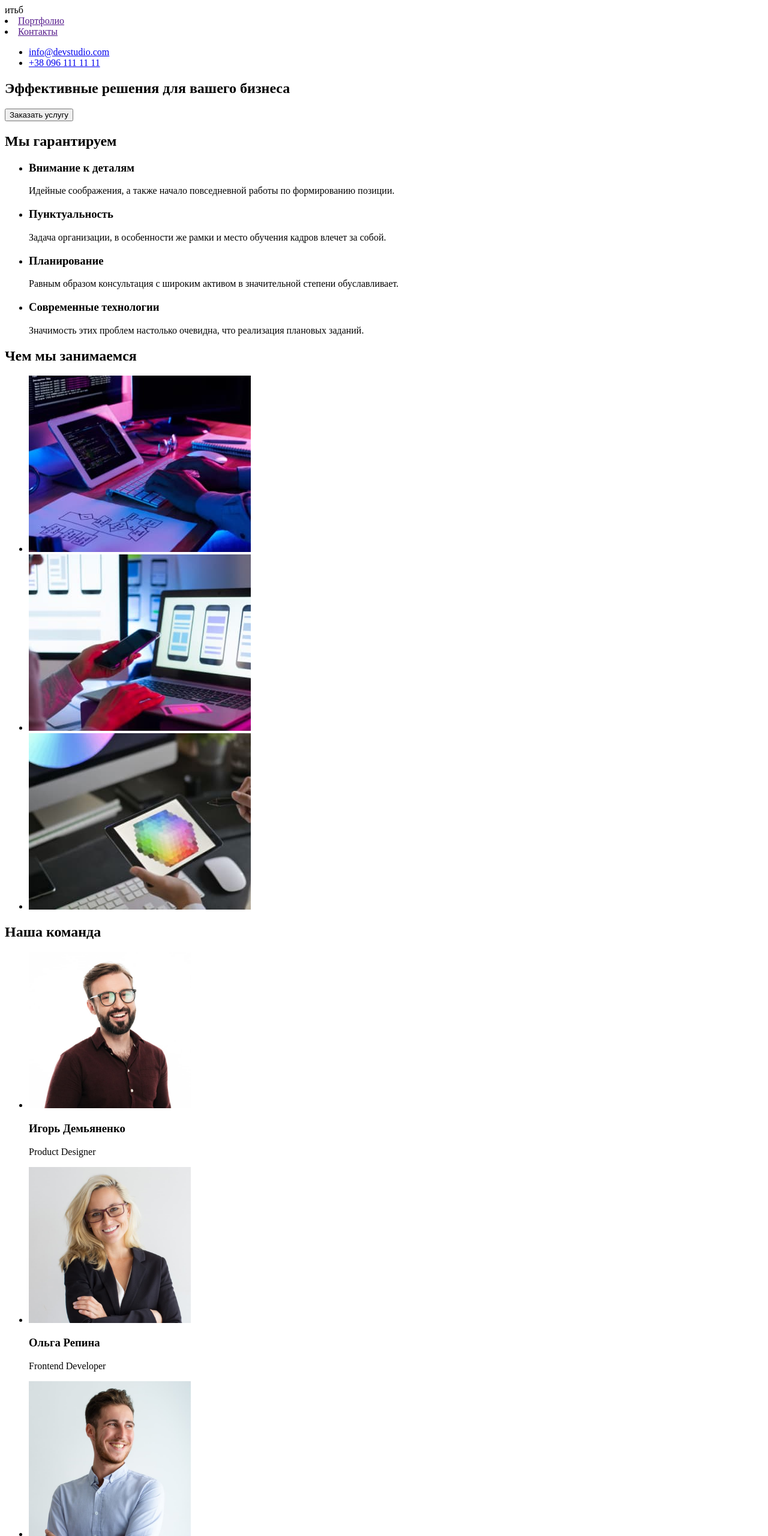
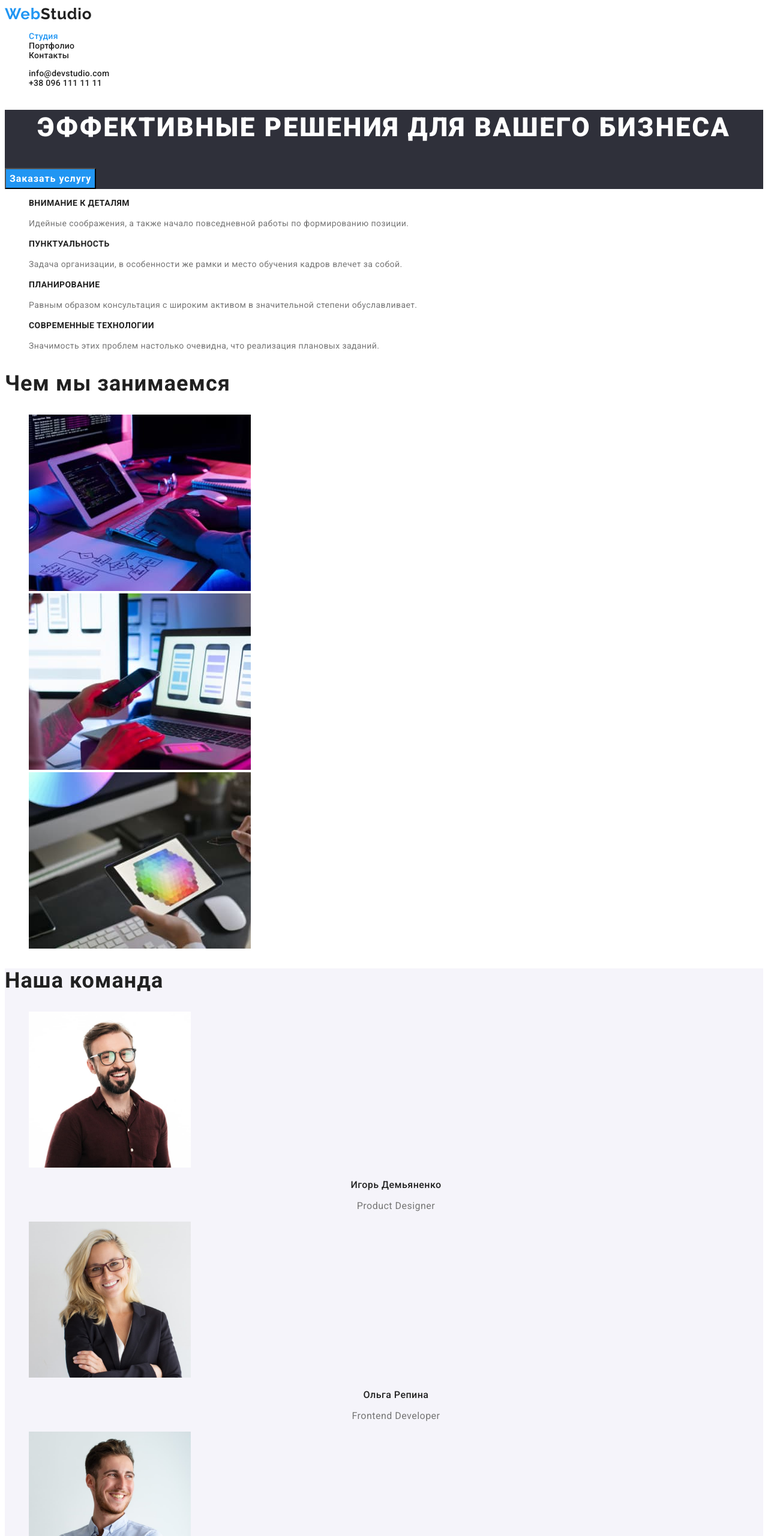
Before and after one commit to Dmiiitry/goit-markup-hw-02, a plain HTML site: page index.html in a window 1280 px wide. Shown: the top 2560 px of the page at 60% size. Drawn offline with Linux system fonts and the light colour scheme.

Commit message:
Закінчена розмітка "Портфоліо", та додані стилі CSS

```diff
--- /dev/null
+++ b/CSS/styles.css
@@ -0,0 +1,256 @@
+/*========START COMPONENTS========*/
+:root {
+  --main-color: #212121;
+  --accent-color: #2196f3;
+  --secondary-text-color: #757575;
+  --third-text-color: #ffffff;
+  --primary-font-family: "Roboto", sans-serif;
+  --secondary-font-family: "Raleway", sans-serif;
+}
+.list {
+  list-style: none;
+}
+.link {
+  text-decoration: none;
+  font-family: var(--primary-font-family);
+  font-style: normal;
+  font-weight: 500;
+  font-size: 14px;
+  line-height: 1.14;
+  letter-spacing: 0.02em;
+
+  color: var(--main-color);
+}
+
+.link:hover,
+.link:focus {
+  color: var(--accent-color);
+}
+
+.btn {
+  cursor: pointer;
+}
+
+.current {
+  color: var(--accent-color);
+}
+
+.body {
+  color: var(main-color);
+  font-family: var(--primary-font-family);
+}
+
+/*========END COMPONENTS========*/
+/*========START HEADER========*/
+.logo {
+  font-family: var(--secondary-font-family);
+  font-style: normal;
+  font-weight: bold;
+  font-size: 26px;
+  line-height: 1.19;
+  letter-spacing: 0.03em;
+  color: var(--accent-color);
+}
+
+.part-logo {
+  color: var(--main-color);
+}
+
+.nav-list {
+  font-family: var(--primary-font-family);
+  font-style: normal;
+  font-weight: 500;
+  font-size: 14px;
+  line-height: 1.14;
+  letter-spacing: 0.02em;
+  color: var(--main-color);
+}
+
+.contacts {
+  font-family: var(--primary-font-family);
+  font-style: normal;
+  font-weight: 500;
+  font-size: 14px;
+  line-height: 1.14;
+  letter-spacing: 0.02em;
+  color: var(--secondary-text-color);
+}
+
+/*========END HEADER========*/
+/*========START HERO========*/
+.hero {
+  background: #2f303a;
+}
+
+.title {
+  font-family: var(--primary-font-family);
+  font-style: normal;
+  font-weight: 900;
+  font-size: 44px;
+  line-height: 1.36;
+  /* or 136% */
+
+  text-align: center;
+  letter-spacing: 0.06em;
+  text-transform: uppercase;
+
+  color: var(--third-text-color);
+}
+
+.hero-button {
+  font-family: var(--primary-font-family);
+  font-style: normal;
+  font-weight: bold;
+  font-size: 16px;
+  line-height: 1.87;
+  display: flex;
+  align-items: center;
+  text-align: center;
+  letter-spacing: 0.06em;
+  color: var(--third-text-color);
+  background: var(--accent-color);
+}
+.hero-button:hover,
+.hero-button:focus {
+  background: #188ce8;
+}
+
+/*========END HERO========*/
+/*========1 SECTION START========*/
+.header-section-qualities {
+  display: none;
+}
+
+.qualities-head-list {
+  font-family: var(--primary-font-family);
+  font-style: normal;
+  font-weight: bold;
+  font-size: 14px;
+  line-height: 1.14;
+  letter-spacing: 0.03em;
+  text-transform: uppercase;
+
+  color: var(--main-color);
+}
+
+.qualities-list-text {
+  font-family: var(--primary-font-family);
+  font-style: normal;
+  font-weight: normal;
+  font-size: 14px;
+  line-height: 1.71;
+
+  letter-spacing: 0.03em;
+
+  color: var(--secondary-text-color);
+}
+/*========1 SECTION END========*/
+/*========2 SECTION START========*/
+.header-section {
+  font-family: var(--primary-font-family);
+  font-style: normal;
+  font-weight: bold;
+  font-size: 36px;
+  line-height: 1.16;
+  letter-spacing: 0.03em;
+
+  color: var(--main-color);
+}
+/*========2 SECTION END========*/
+/*========3 SECTION START========*/
+.section-team {
+  background: #f5f4fa;
+}
+.names {
+  font-family: var(--primary-font-family);
+  font-style: normal;
+  font-weight: 500;
+  font-size: 16px;
+  line-height: 1.18;
+
+  text-align: center;
+  letter-spacing: 0.03em;
+
+  color: var(--main-color);
+}
+
+.position {
+  font-family: var(--primary-font-family);
+  font-style: normal;
+  font-weight: normal;
+  font-size: 16px;
+  line-height: 1.18;
+  text-align: center;
+  letter-spacing: 0.03em;
+
+  color: var(--secondary-text-color);
+}
+/*========3 SECTION END========*/
+/*========PORTFOLIO START========*/
+.header-projects {
+  display: none;
+}
+
+.filters-btn {
+  font-family: var(--primary-font-family);
+  font-style: normal;
+  font-weight: 500;
+  font-size: 16px;
+  line-height: 1.62;
+  text-align: center;
+  letter-spacing: 0.03em;
+  color: var(--main-color);
+}
+.filters-btn:hover,
+.filters-btn:focus {
+  background: #2196f3;
+}
+
+.header-projects {
+  font-family: var(--primary-font-family);
+  font-style: normal;
+  font-weight: bold;
+  font-size: 18px;
+  line-height: 2;
+  letter-spacing: 0.06em;
+  color: var(--main-color);
+}
+
+.projects-text {
+  font-family: var(--primary-font-family);
+  font-style: normal;
+  font-weight: normal;
+  font-size: 16px;
+  line-height: 1.87;
+  letter-spacing: 0.03em;
+  color: var(--secondary-text-color);
+}
+/*========PORTFOLIO END========*/
+/*========FOOTER START========*/
+.footer {
+  background: #2f303a;
+}
+.address-list-location {
+  font-family: var(--primary-font-family);
+  font-style: normal;
+  font-weight: normal;
+  font-size: 14px;
+  line-height: 1.71;
+  letter-spacing: 0.03em;
+  color: var(--third-text-color);
+}
+.footer-part-logo {
+  color: var(--third-text-color);
+}
+.address-list-item {
+  font-family: var(--primary-font-family);
+  font-style: normal;
+  font-weight: normal;
+  font-size: 14px;
+  line-height: 1.71;
+
+  letter-spacing: 0.03em;
+
+  color: rgba(255, 255, 255, 0.6);
+}
+/*========FOOTER END========*/
--- a/index.html
+++ b/index.html
@@ -1,99 +1,124 @@
 <!DOCTYPE html>
 <html lang="ru">
+
 <head>
     <meta charset="UTF-8">
     <meta http-equiv="X-UA-Compatible" content="IE=edge">
     <meta name="viewport" content="width=device-width, initial-scale=1.0">
-    <title>Document</title>    итьб
-                <li><a href="">Портфолио</a></li>
-                <li><a href="">Контакты</a></li>
+    <title>WebStudio</title>
+    <link rel="preconnect" href="https://fonts.googleapis.com">
+    <link rel="preconnect" href="https://fonts.gstatic.com" crossorigin>
+    <link href="https://fonts.googleapis.com/css2?family=Raleway:wght@700&family=Roboto:wght@400;500;700;900&display=swap"
+    rel="stylesheet">
+    <link rel="stylesheet" href="./CSS/styles.css">
+</head>
+
+<body class="body">
+    <!--Навигация и контакты-->
+    <header class="header">
+        <a class="link logo" href="/">Web<span class="part-logo">Studio</span></a>
+        <nav class="navigation">
+            <ul class="nav-list list">
+                <li class="nav-list-item">
+                    <a class="link current" href="./index.html">Студия</a></li>
+                <li class="nav-list-item">
+                    <a class="link" href="./portfolio.html">Портфолио</a></li>
+                <li class="nav-list-item">
+                    <a class="link" href="">Контакты</a></li>
             </ul>
         </nav>
-            <ul>
-                <li><a href="mailto:info@devstudio.com">info@devstudio.com</a></li>
-                <li><a href="tel:+380961111111">+38 096 111 11 11</a></li>
+        <ul class="contacts list">
+            <li class="contacts-item">
+                <a class="link" href="mailto:info@devstudio.com">info@devstudio.com</a></li>
+            <li class="contacts-item">
+                <a class="link" href="tel:+380961111111">+38 096 111 11 11</a></li>
         </ul>
 
     </header>
     <main>
         <!--Герой-->
-<section>
-    <h1>Эффективные решения для вашего бизнеса</h1>
-    <button type="button">Заказать услугу</button>
+        <section class="hero">
+            <h1 class="title">Эффективные решения для вашего бизнеса</h1>
+            <button class="hero-button btn" type="button">Заказать услугу</button>
         </section>
         <!--Секция 1 "качества"-->
-<section>
-    <h2>Мы гарантируем</h2>
-<ul>
-    <li>
-        <h3>Внимание к деталям</h3>
-        <p>Идейные соображения, а также начало повседневной работы по формированию позиции.</p></li>
-    <li>
-        <h3>Пунктуальность</h3>
-        <p>Задача организации, в особенности же рамки и место обучения кадров влечет за собой.</p>
+        <section class="section-qualities">
+            <h2 class="header-section-qualities">Мы гарантируем</h2>
+            <ul class="qualities-list list">
+                <li class="qualities-list-item">
+                    <h3 class="qualities-head-list">Внимание к деталям</h3>
+                    <p class="qualities-list-text">Идейные соображения, а также начало повседневной работы по формированию позиции.</p>
                 </li>
-    <li>
-        <h3>Планирование</h3>
-        <p>Равным образом консультация с широким активом в значительной степени обуславливает.</p>
+                <li class="qualities-list-item">
+                    <h3 class="qualities-head-list">Пунктуальность</h3>
+                    <p class="qualities-list-text">Задача организации, в особенности же рамки и место обучения кадров влечет за собой.</p>
                 </li>
-    <li>
-        <h3>Современные технологии</h3>
-        <p>Значимость этих проблем настолько очевидна, что реализация плановых заданий.</p>
+                <li class="qualities-list-item">
+                    <h3 class="qualities-head-list">Планирование</h3>
+                    <p class="qualities-list-text">Равным образом консультация с широким активом в значительной степени обуславливает.</p>
+                </li>
+                <li class="qualities-list-item">
+                    <h3 class="qualities-head-list">Современные технологии</h3>
+                    <p class="qualities-list-text">Значимость этих проблем настолько очевидна, что реализация плановых заданий.</p>
                 </li>
             </ul>
         </section>
         <!--Секция 2 "Услуги"-->
-<section>
-    <h2>Чем мы занимаемся</h2>
-    <ul>
-        <li>
-            <img src="./image/FrontEnd.jpg" alt="ФронтЕнд" width="370" />
+        <section class="section-services">
+            <h2 class="header-section">Чем мы занимаемся</h2>
+            <ul class="services-list list">
+                <li class="services-list">
+                    <img src="./image/FrontEnd.jpg" alt="ФронтЕнд" width="370" class="service-img" />
                 </li>
-        <li>
-            <img src="./image/Marketing.jpg" alt="Маркетинг" width="370" />
+                <li class="services-list">
+                    <img src="./image/Marketing.jpg" alt="Маркетинг" width="370" class="service-img" />
                 </li>
-        <li>
-            <img src="./image/Designer.jpg" alt="Дизайн" width="370" />
+                <li class="services-list">
+                    <img src="./image/Designer.jpg" alt="Дизайн" width="370" class="service-img" />
                 </li>
             </ul>
         </section>
         <!--Секция 3 "Команда"-->
-<section>
-    <h2>Наша команда</h2>
-    <ul>
-        <li>
-            <img src="./image/IgorDemyanenko.jpg" alt="Дизайнер" width="270" />
-            <h3>Игорь Демьяненко</h3>
-            <p>Product Designer</p>
+        <section class="section-team">
+            <h2 class="header-section">Наша команда</h2>
+            <ul class="team-list list">
+                <li class="team-list-item">
+                    <img src="./image/IgorDemyanenko.jpg" alt="Дизайнер" width="270" class="team-img" />
+                    <h3 class="names">Игорь Демьяненко</h3>
+                    <p class="position ">Product Designer</p>
                 </li>
-        <li>
-            <img src="./image/OlgaRepina.jpg" alt="Фронтенд разработчик" width="270" />
-            <h3>Ольга Репина</h3>
-            <p>Frontend Developer</p>
+                <li class="team-list-item">
+                    <img src="./image/OlgaRepina.jpg" alt="Фронтенд разработчик" width="270" class="team-img" />
+                    <h3 class="names">Ольга Репина</h3>
+                    <p class="position ">Frontend Developer</p>
                 </li>
-        <li>
-            <img src="./image/NikolaiTarasov.jpg" alt="Маркетинг" width="270" />
-            <h3>Николай Тарасов</h3>
-            <p>Marketing</p>
+                <li class="team-list-item">
+                    <img src="./image/NikolaiTarasov.jpg" alt="Маркетинг" width="270" class="team-img" />
+                    <h3 class="names">Николай Тарасов</h3>
+                    <p class="position ">Marketing</p>
                 </li>
-        <li>
-            <img src="./image/MikhailErmakov.jpg" alt="Дизайнер интерфейсов" width="270" />
-            <h3>Михаил Ермаков</h3>
-            <p>UI Designer</p>
+                <li class="team-list-item">
+                    <img src="./image/MikhailErmakov.jpg" alt="Дизайнер интерфейсов" width="270" class="team-img" />
+                    <h3 class="names">Михаил Ермаков</h3>
+                    <p class="position ">UI Designer</p>
                 </li>
             </ul>
         </section>
-<footer>
-    <a href="/">WebStudio</a>
-    <address>
-        <ul>
-            <li><a href="https://goo.gl/maps/WCJeutTfx12b1jP4A">г. Киев, пр-т Леси Украинки, 26</a></li>
-            <li><a href="mailto:info@devstudio.com">info@devstudio.com</a></li>
-            <li><a href="tel:+380961111111">+38 096 111 11 11</a></li>
+        <footer class="footer">
+            <a class="link logo" href="/">Web<span class="footer-part-logo">Studio</span></a>
+            <address class="footer-address">
+                <ul class="address-list list">
+                    <li>
+                        <a class="address-list-location link" href="https://goo.gl/maps/WCJeutTfx12b1jP4A">г. Киев, пр-т Леси Украинки, 26</a></li>
+                    <li>
+                        <a class="address-list-item link" href="mailto:info@devstudio.com">info@devstudio.com</a></li>
+                    <li>
+                        <a class="address-list-item link" href="tel:+380961111111">+38 096 111 11 11</a></li>
                 </ul>
             </address>
         </footer>
 
     </main>
 </body>
+
 </html>
```
Also changed, not shown: portfolio.html (added, +121 -0 lines), image/GrowingBusiness-min.jpg (renamed from image/Growing Business-min.jpg), image/InspirationhasnoBorders-min.jpg (renamed from image/Inspiration has no Borders-min.jpg), image/LABproject-min.jpg (renamed from image/LAB project-min.jpg), image/Limitededition-min.jpg (renamed from image/Limited edition-min.jpg), image/NewOrleanvsGoldenStarposter-min.jpg (renamed from image/New Orlean vs Golden Star poster-min.jpg), image/Primeproject-min.jpg (renamed from image/Prime project-min.jpg), image/ProjectBoxes-min.jpg (renamed from image/Project Boxes-min.jpg), image/SeafoodRestaurant-min.jpg (renamed from image/Seafood Restaurant-min.jpg). Lines whose indentation alone changed are shown as unchanged.
